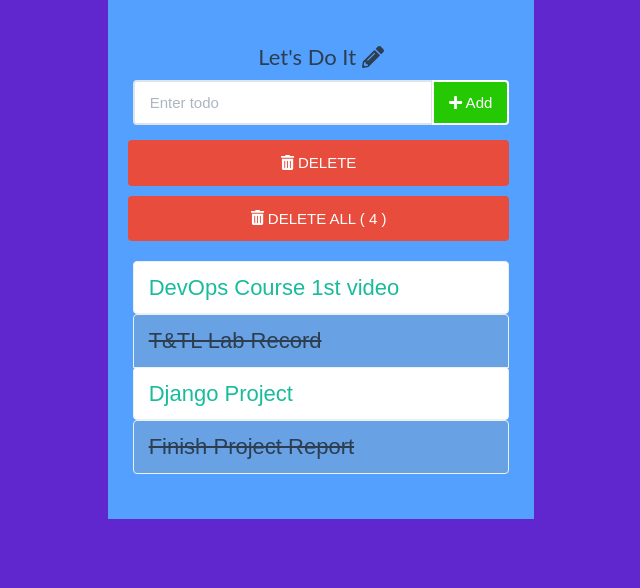
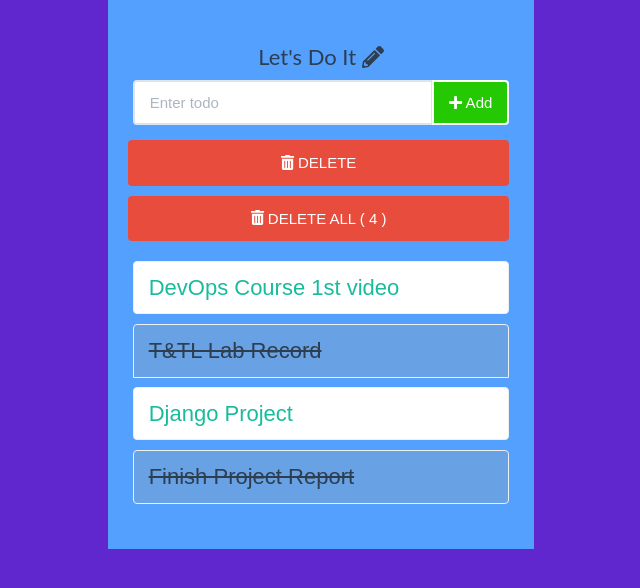
Before and after one commit to Anish010/TODO-LIST---DJANGO, a Django app: page / in a window 1280 px wide. Shown: the part 129-717 px from the top of the page, without its empty margins (319-959 px from the left). Run offline with Django 4.2, Linux system fonts and the light colour scheme; data comes from the database, SQL or seed files in the repository; both versions use the stored data as it was after the commit; some libraries are stand-ins or nearby versions.

Commit message:
Readme.md file add

```diff
--- a/todo_app/templates/todo_app/index.html
+++ b/todo_app/templates/todo_app/index.html
@@ -61,9 +61,9 @@
           <ul class="list-group t20">
             {% for t in mytodo %}
               {% if t.complete %}
-                <li class="list-group-item todo-completed">{{ t.todotext }}</li>
+                <li class="list-group-item todo-completed t10">{{ t.todotext }}</li>
               {% else %}
-                <a href="{% url 'complete' t.id %}"><li class="list-group-item">{{ t.todotext }}</li></a>
+                <a href="{% url 'complete' t.id %} "><li class="list-group-item t10">{{ t.todotext }}</li></a>
               {% endif %}
             {% endfor %}
           </ul>
```
Also changed, not shown: README.md, db.sqlite3, 2 other files.
